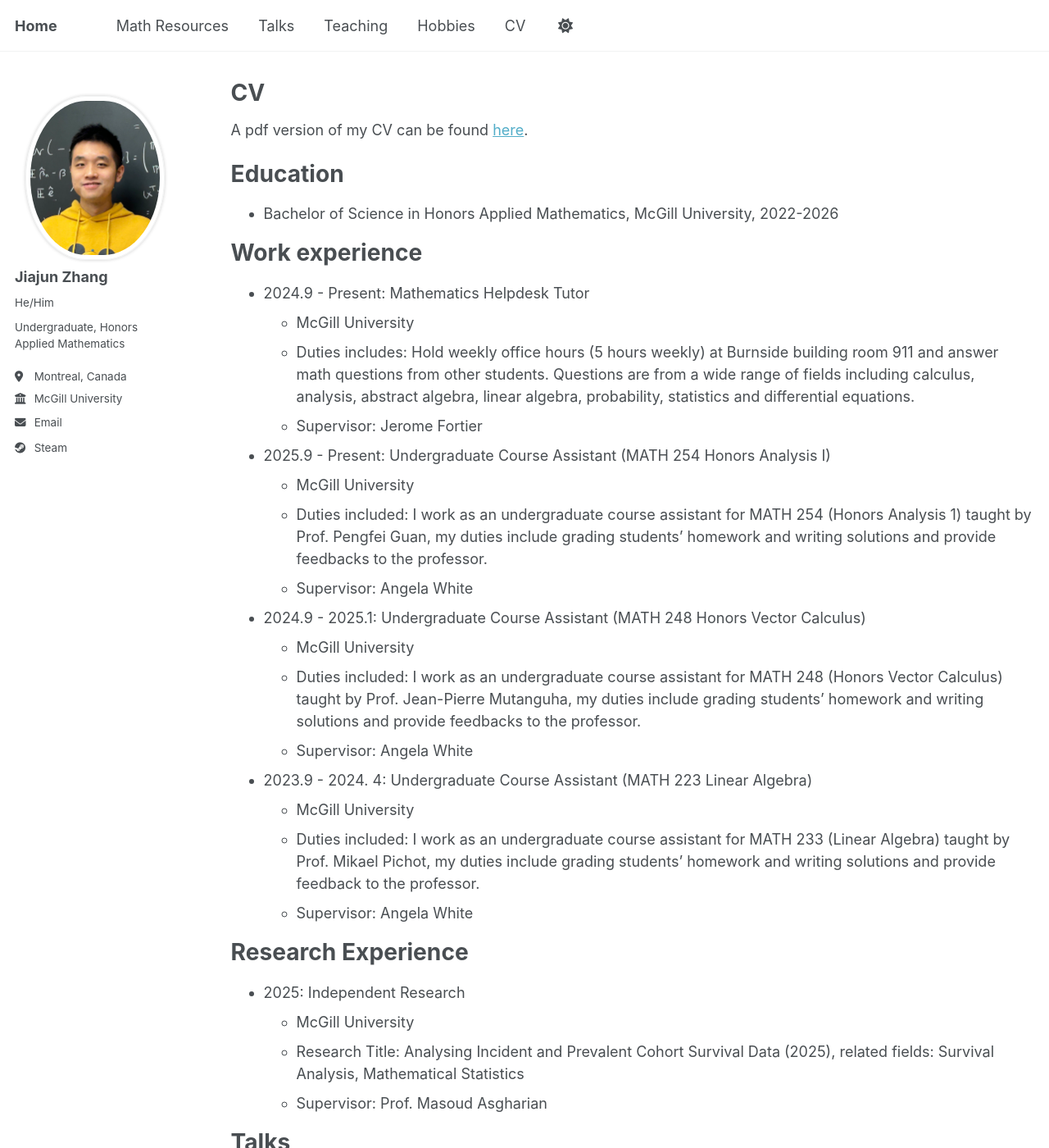
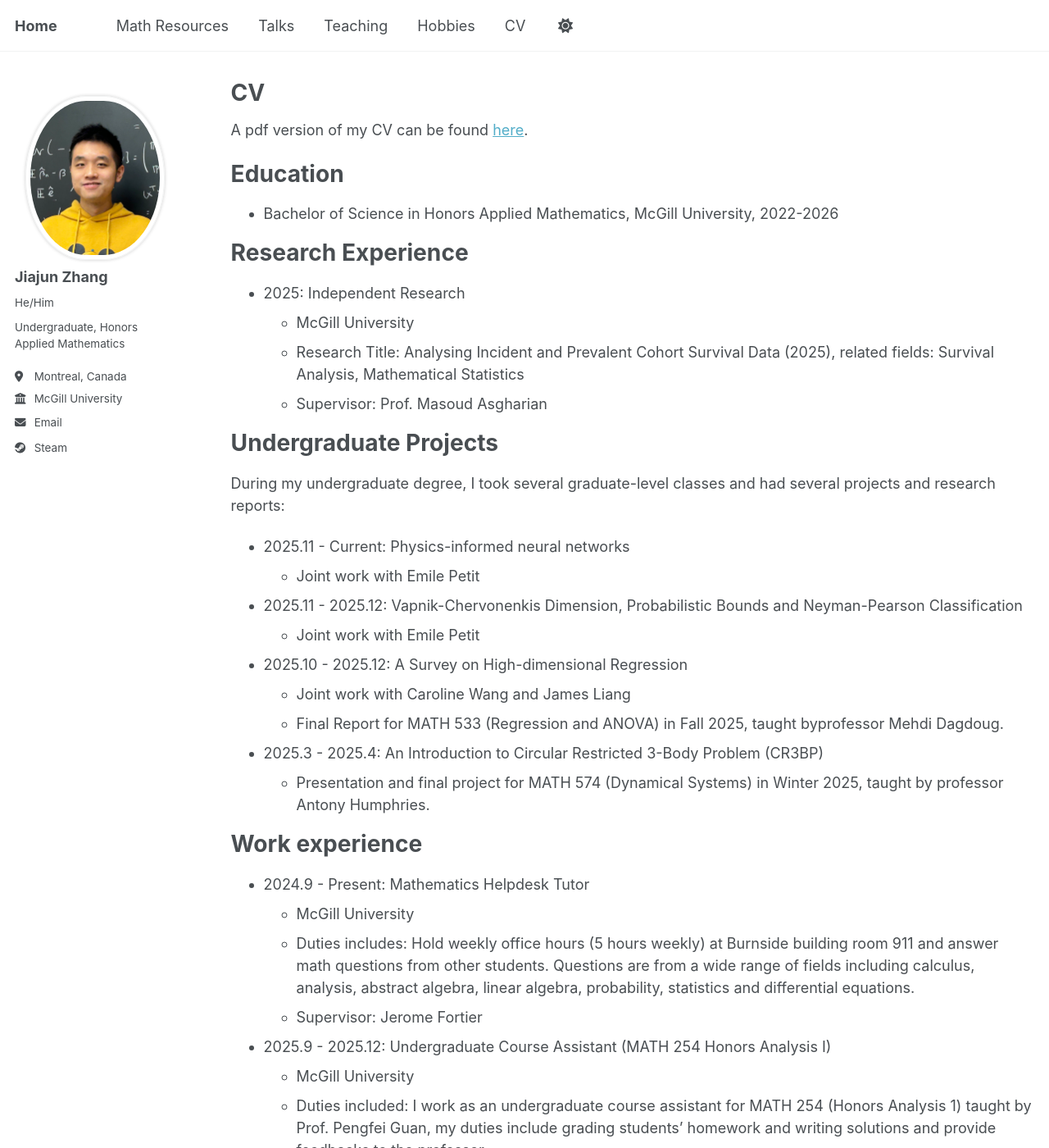
Before and after one commit to JohanssonRein/JohanssonRein.github.io, a Jekyll site: the page built from _pages/cv.md, in a window 1280 px wide and 1400 px high. Shown: the whole window at 82% size. Built offline with Jekyll 4.4.1, drawn with Linux system fonts in a browser that asks for light colours; some of the changed text lies outside the part shown.

Commit message:
Update cv.md

```diff
--- a/_pages/cv.md
+++ b/_pages/cv.md
@@ -15,7 +15,27 @@ Education
 ======
 * Bachelor of Science in Honors Applied Mathematics, McGill University, 2022-2026
 
+Research Experience
+======
+* 2025: Independent Research
+  * McGill University
+  * Research Title: Analysing Incident and Prevalent Cohort Survival Data (2025), related fields: Survival Analysis, Mathematical Statistics
+  * Supervisor: Prof. Masoud Asgharian
 
+Undergraduate Projects
+======
+
+During my undergraduate degree, I took several graduate-level classes and had several projects and research reports:
+
+* 2025.11 - Current: Physics-informed neural networks
+   * Joint work with Emile Petit
+* 2025.11 - 2025.12: Vapnik-Chervonenkis Dimension, Probabilistic Bounds and Neyman-Pearson Classification
+   * Joint work with Emile Petit
+* 2025.10 - 2025.12: A Survey on High-dimensional Regression
+   * Joint work with Caroline Wang and James Liang
+   * Final Report for MATH 533 (Regression and ANOVA) in Fall 2025, taught byprofessor Mehdi Dagdoug.
+* 2025.3 - 2025.4: An Introduction to Circular Restricted 3-Body Problem (CR3BP)
+   * Presentation and final project for MATH 574 (Dynamical Systems) in Winter 2025, taught by professor Antony Humphries.
 
 Work experience
 ======
@@ -24,7 +44,7 @@ Work experience
   * Duties includes: Hold weekly office hours (5 hours weekly) at Burnside building room 911 and answer math questions from other students. Questions are from a wide range of fields including calculus, analysis, abstract algebra, linear algebra, probability, statistics and differential equations.
   * Supervisor: Jerome Fortier
 
-* 2025.9 - Present: Undergraduate Course Assistant (MATH 254 Honors Analysis I)
+* 2025.9 - 2025.12: Undergraduate Course Assistant (MATH 254 Honors Analysis I)
   * McGill University
   * Duties included: I work as an undergraduate course assistant for MATH 254 (Honors Analysis 1) taught by Prof. Pengfei Guan, my duties include grading students' homework and writing solutions and provide feedbacks to the professor.
   * Supervisor: Angela White
@@ -63,13 +75,11 @@ Teaching
 * Fall 2023 - Now: Mathematics Tutor and Teaching Assistant
   * McGill University
 
-Math Projects
+Other Projects
 ======
 
-* Undergraduate Research Thesis: (still under construction) [Analysing Incident and Prevalent Cohort Survival Data (2025)](/files/survivalanalysis.pdf).
-
-* An Introduction to the Three-Body Problem: [Introduction to CR3BP: Stability, Orbits](/files/3R3BP.pdf).
-
+* My personal video channel
+* This website
 
 Skills
 ======
```
Also changed, not shown: other parts of _pages/cv.md (+0 -8 lines).
